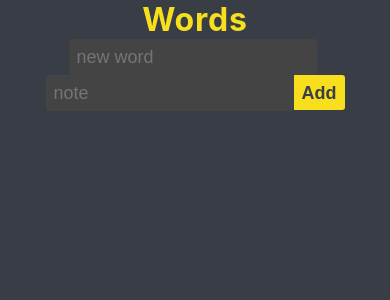
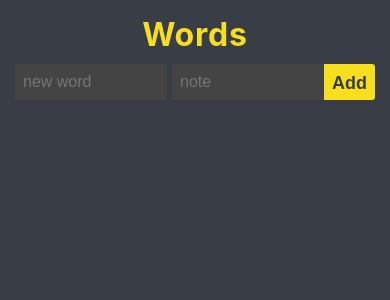
Before and after one commit to dand-code/plugin-chrome, a React (Create React App) app: page / in a window 390 px wide. Shown: the top 300 px of the page. Built offline with nearby package versions, Linux system fonts and the light colour scheme.

Commit message:
adjust responsive style

```diff
--- a/src/index.css
+++ b/src/index.css
@@ -21,13 +21,19 @@ body {
   background: var(--black);
   color: var(--yellow);
   letter-spacing: 0.05em;
-
 }
 
 .page{
   display: flex;
   flex-direction: column;
   text-align: center;
+  margin-top: 15px;
+}
+
+form{
+  display: flex;
+  justify-content: center;
+  padding: 10px 15px;
 }
 
 ul {
@@ -40,9 +46,8 @@ ul {
 li {
   display: flex;
   justify-content: space-between;
-  width: 50%;
+  width: 80%;
   max-width: 300px;
-  /* padding: 7px 0; */
   margin: 3px 0;
 }
 
@@ -63,6 +68,7 @@ button {
   border-radius: 3px;
   vertical-align: top;
   cursor: pointer;
+
 }
 input + button {
   line-height: 30px;
@@ -77,11 +83,13 @@ input[type="text"] {
   border: none;
   line-height: 30px;
   border-radius: 3px;
-  font-size: 18px;
+  font-size: 1rem;
   padding-left: 10px;
   color: var(--yellow);
   margin-right: 5px;
   padding: 3px 8px;
+  width: 80%;
+  max-width: 230px;
 }
 
 input[type="text"]:last-of-type {
@@ -94,7 +102,7 @@ input[type="text"]:focus {
 
 p {
   cursor: pointer;
-  font-size: 1.5em;
+  font-size: 1.4em;
   font-weight: 600;
 }
 
```
